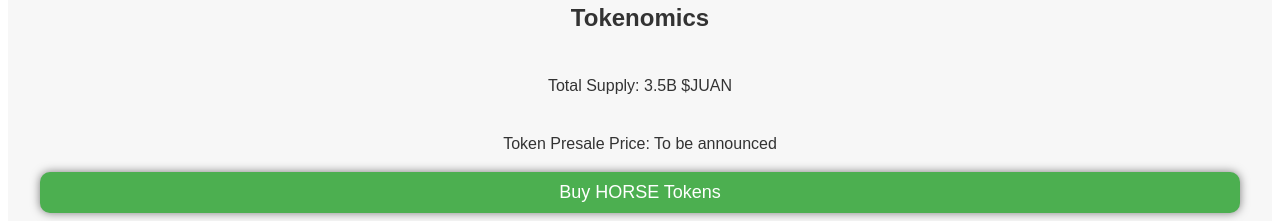
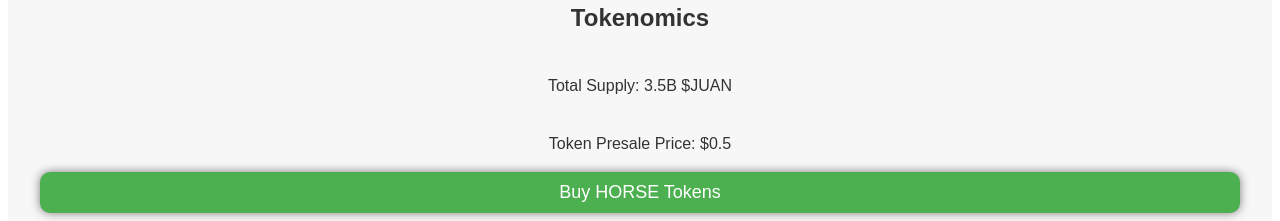
Before and after one commit to HitmanBoi/Memethon, a React (Vite) app in the folder Juan_Horse/src/Juan_Horse_frontend/: page / in a window 1280 px wide. Shown: the part 1180-1401 px from the top of the page. Built offline with nearby package versions, Linux system fonts and the light colour scheme.

Commit message:
Updated Page

```diff
--- a/Juan_Horse/src/Juan_Horse_frontend/src/App.jsx
+++ b/Juan_Horse/src/Juan_Horse_frontend/src/App.jsx
@@ -33,7 +33,7 @@ const App = () => {
       <section className="tokenomics">
         <h2>Tokenomics</h2>
         <p>Total Supply: 3.5B $JUAN </p>
-        <p>Token Presale Price: To be announced</p>
+        <p>Token Presale Price: $0.5</p>
         <button>Buy HORSE Tokens</button>
         <h2> Allocation </h2>
         <p>15% : Presale</p>
```
